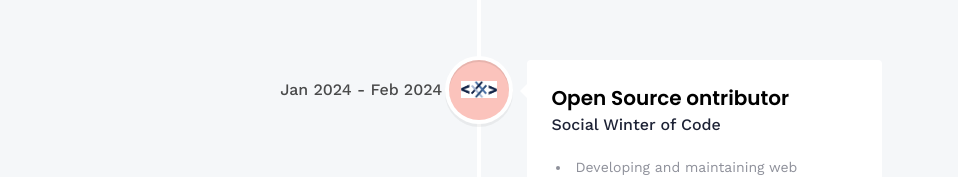
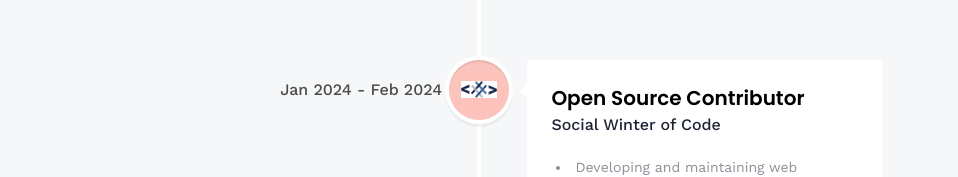
Before and after one commit to vishal0316/3d_portfolio, a React (Vite) app: page /about in a window 1280 px wide. Shown: the part 1258-1435 px from the top of the page, without its empty margins (161-1119 px from the left). Built offline with nearby package versions, Linux system fonts and the light colour scheme.

Commit message:
spelling check

```diff
--- a/src/constants/index.js
+++ b/src/constants/index.js
@@ -124,7 +124,7 @@ export const experiences = [
     ],
   },
   {
-    title: "Open Source ontributor",
+    title: "Open Source Contributor",
     company_name: "Social Winter of Code",
     icon: tesla,
     iconBg: "#fbc3bc",
```
